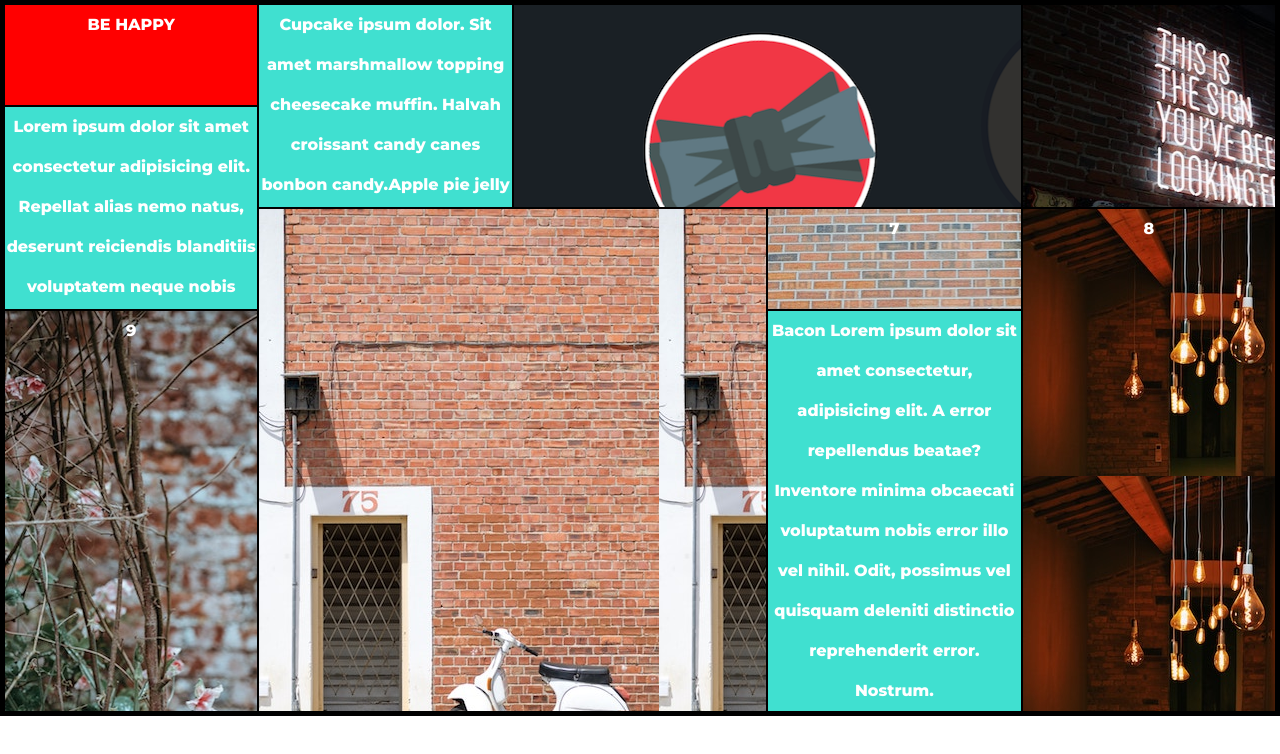
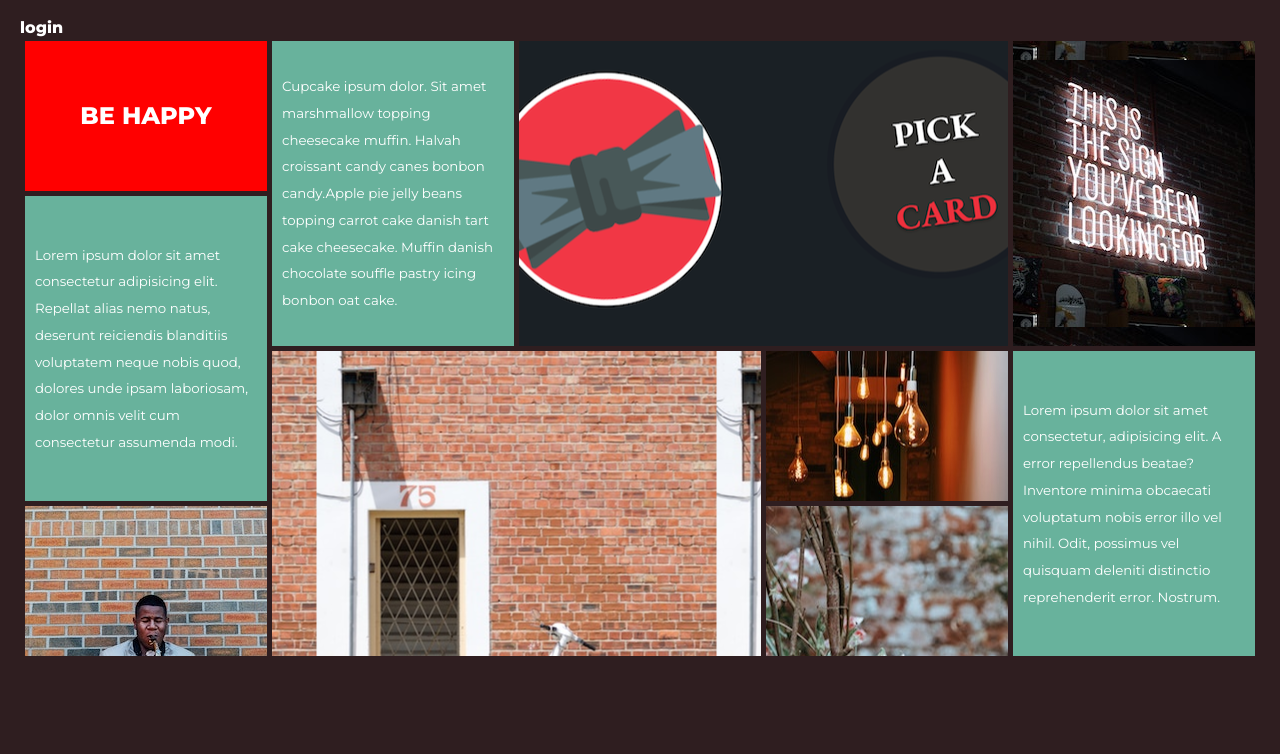
Before and after one commit to thblaha/Responsive-Design-3, a plain HTML site: page Unsolved/index.html in a window 1280 px wide. Drawn offline with Linux system fonts and the light colour scheme.

Commit message:
complete

```diff
--- a/Unsolved/index.html
+++ b/Unsolved/index.html
@@ -1,5 +1,6 @@
 <!DOCTYPE html>
 <html lang="en">
+
 <head>
   <meta charset="UTF-8">
   <meta name="viewport" content="width=device-width, initial-scale=1.0">
@@ -9,23 +10,36 @@
   <link rel="stylesheet" href="style.css">
   <title>Document</title>
 </head>
+
 <body>
+  <strong>login</strong>
   <main>
-    <div class="box one">BE HAPPY</div>
-    <div class="box two">Cupcake ipsum dolor. Sit amet marshmallow topping cheesecake muffin. Halvah croissant candy canes bonbon candy.Apple pie jelly beans topping carrot cake danish tart cake cheesecake. Muffin danish chocolate souffle pastry icing bonbon oat cake.</div>
+    <div class="box one text-box">BE HAPPY</div>
+    <div class="box two text-box">
+      <p>Cupcake ipsum dolor. Sit amet marshmallow topping cheesecake muffin. Halvah croissant candy canes bonbon candy.Apple
+        pie jelly beans topping carrot cake danish tart cake cheesecake. Muffin danish chocolate souffle pastry icing bonbon
+        oat cake.</p>
+    </div>
     <div class="box three"></div>
     <div class="box four"></div>
-    <div class="box five">Lorem ipsum dolor sit amet consectetur adipisicing elit. Repellat alias nemo natus, deserunt reiciendis blanditiis voluptatem neque nobis quod, dolores unde ipsam laboriosam, dolor omnis velit cum consectetur assumenda modi.</div>
+    <div class="box five text-box">
+      <p>Lorem ipsum dolor sit amet consectetur adipisicing elit. Repellat alias nemo natus, deserunt reiciendis blanditiis
+        voluptatem neque nobis quod, dolores unde ipsam laboriosam, dolor omnis velit cum consectetur assumenda modi.</p>
+    </div>
     <div class="box six"></div>
 
 
-    <div class="box seven">7</div>
-    <div class="box eight">8</div>
-    <div class="box nine">9</div>
-    <div class="box ten">Bacon Lorem ipsum dolor sit amet consectetur, adipisicing elit. A error repellendus beatae? Inventore minima obcaecati voluptatum nobis error illo vel nihil. Odit, possimus vel quisquam deleniti distinctio reprehenderit error. Nostrum.</div>
+    <div class="box seven"></div>
+    <div class="box eight text-box">
+      <p>Lorem ipsum dolor sit amet consectetur, adipisicing elit. A error repellendus beatae? Inventore minima obcaecati voluptatum
+        nobis error illo vel nihil. Odit, possimus vel quisquam deleniti distinctio reprehenderit error. Nostrum.</p>
+    </div>
+    <div class="box nine"></div>
+    <div class="box ten"></div>
 
 
   </main>
 
 </body>
+
 </html>
--- a/Unsolved/style.css
+++ b/Unsolved/style.css
@@ -1,67 +1,82 @@
 body {
-    height: 100vh
+    height: 100vh;
+    font-family: 'Montserrat';
+    color: white;
+    border: 20px solid rgb(47, 30, 32);
+    background-color: rgb(47, 30, 32);
+}
+
+strong {
+    font-weight: 800;
 }
 
 main {
-    background-color: black;
-    color: #fff;
     padding: 5px;
-    grid-gap: 2px;
+    grid-gap: 5px;
     display: grid;
-    font-family: 'Montserrat';
-    font-weight: bold;
-    text-align: center;
-    line-height: 40px;
+}
 
+.text-box {
+    display: flex;
+    align-items: center;
+    line-height: 2em;
+    padding: 30px 10px;
+    overflow: hidden;
+    font-size: 10pt;
 }
 
 .one {
     background-color: red;
-    color: white;
+    justify-content: center;
+    font-weight: 800;
+    font-size: 1.5em;
 }
 
 .two,
 .five {
-    background-color: turquoise;
-    color: white;
-    text-align: center;
+    background-color: rgb(104, 178, 156);
 }
 
 .three {
     background-image: url(images/tie.png);
+    background-position: center;
     grid-column: span 2;
 }
 
 .four {
     background-image: url(images/sign.jpg);
+    background-position: center;
 }
 
 .six {
     background-image: url(images/moped.jpg);
+    background-position: center;
     grid-column: span 2;
 }
 
 .seven {
-    background-image: url(images/sax.jpg);
+    background-image: url(images/light.jpg);
+    background-position: center;
 }
 
 .eight {
-    background-image: url(images/light.jpg);
+    background-color: rgb(104, 178, 156);
 }
 
 .nine {
-    background-image: url(images/flower.jpg);
+    background-image: url(images/sax.jpg);
+    background-position: center;
 }
 
 .ten {
-    background-color: turquoise;
-    color: white;
+    background-image: url(images/flower.jpg);
+    background-position: center;
 }
 
 @media (max-width: 600px) {
     main {
-        grid-template-columns: 1fr 2 fr;
-        grid-template-rows: repeat(10, 100px);
+        grid-template-columns: 1fr 2fr;
+        grid-template-rows: repeat(6, minmax(100px, auto));
     }
     .one,
     .two,
@@ -74,15 +89,14 @@ main {
 @media only screen and (min-width: 600px) {
     main {
         grid-template-columns: repeat(5, 1fr);
-        grid-template-rows: 100px 100px 100px;
+        grid-template-rows: repeat(4, minmax(150px, auto));
     }
     .two,
     .three,
     .four,
     .five,
     .six,
-    .eight
- {
+    .eight {
         grid-row: span 2;
     }
 }
```
Also changed, not shown: images/p3_mobile.png.
